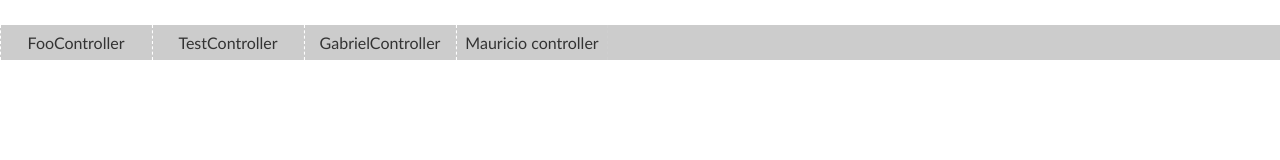
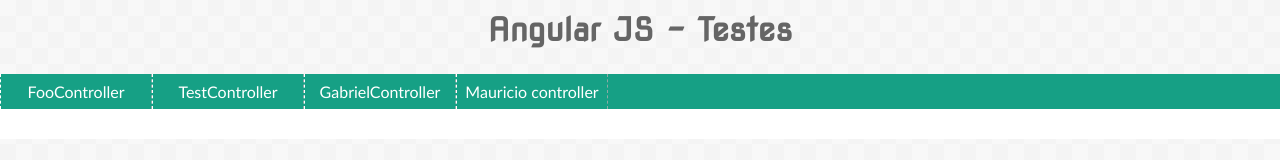
Before and after one commit to brayansdt/crudJS, a website: page front_end/index.html at #/mauricio in a window 1280 px wide. Drawn offline with nearby package versions, Linux system fonts and the light colour scheme; some packages are replaced by stand-ins of ours.

Commit message:
Modificando estilos

```diff
--- a/front_end/css/styles.css
+++ b/front_end/css/styles.css
@@ -6,17 +6,31 @@
 }
 body{
 	width: 100%;
+	background-image: url('../images/ps_neutral_@2X.png');
 }
-header, .content {
+header h1{
+	font-family: 'Nova Square', cursive;
+	text-align: center;
+	margin-top: 10px;
+	color: #656565;
+}
+
+header, #content {
 	width: auto;
 	margin: 0 auto;
 	max-width: 1280px;
 
 }
 
+#content{
+	padding: 15px;
+	background-color: #fff;
+	box-sizing: border-box
+}
+
 header ul.menu{
 	height: 35px;
-	background-color: #ccc;
+	background-color: #16a085;
 	margin-top: 25px;
 }
 
@@ -24,7 +38,7 @@
 	float: left;
 	position: relative;
 	border-left: dashed 1px #fff;
-	border-right: dashed 1px #cfcfcf;
+	border-right: dashed 1px #8daaa5;
 	height: 35px;
 	width: 150px;
 	text-align: center;
@@ -36,12 +50,12 @@
 	text-decoration: none;
 	height: 35px;
 	width: 150px;
-	color: #333;
+	color: #fff;
 }
 
 header  ul.menu li a:hover{
 	background-color: #fff;
-	color: #999;
+	color: #16a085;
 	border-radius: 3px;
 	padding: 2px;
 }
--- a/front_end/index.html
+++ b/front_end/index.html
@@ -1,6 +1,7 @@
 <html ng-app="AngularPoc">
     <head>
-       <link rel="stylesheet"  media="all" type="text/css" href="css/styles.css" />
+        <link rel="stylesheet"  media="all" type="text/css" href="css/styles.css" />
+        <link href='http://fonts.googleapis.com/css?family=Nova+Square' rel='stylesheet' type='text/css'>
         <script src="node_modules/angular/angular.min.js"></script>
         <script src="node_modules/angular-route/angular-route.min.js"></script>
 
@@ -15,6 +16,7 @@
     <body>
 
    <header>
+   		<h1>Angular JS - Testes</h1>
 		<ul class="menu">
 			<li>
 				<a href="#/foo">FooController</a>
@@ -31,7 +33,7 @@
 		</ul>
 	</header>
 
-	<div class="content">
+	<div id="content">
 		<div ng-view ></div>
    	</div>
     </body>
```
Also changed, not shown: front_end/templates/mauricio.html (+3 -0 lines), front_end/images/ps_neutral_@2X.png (added).
